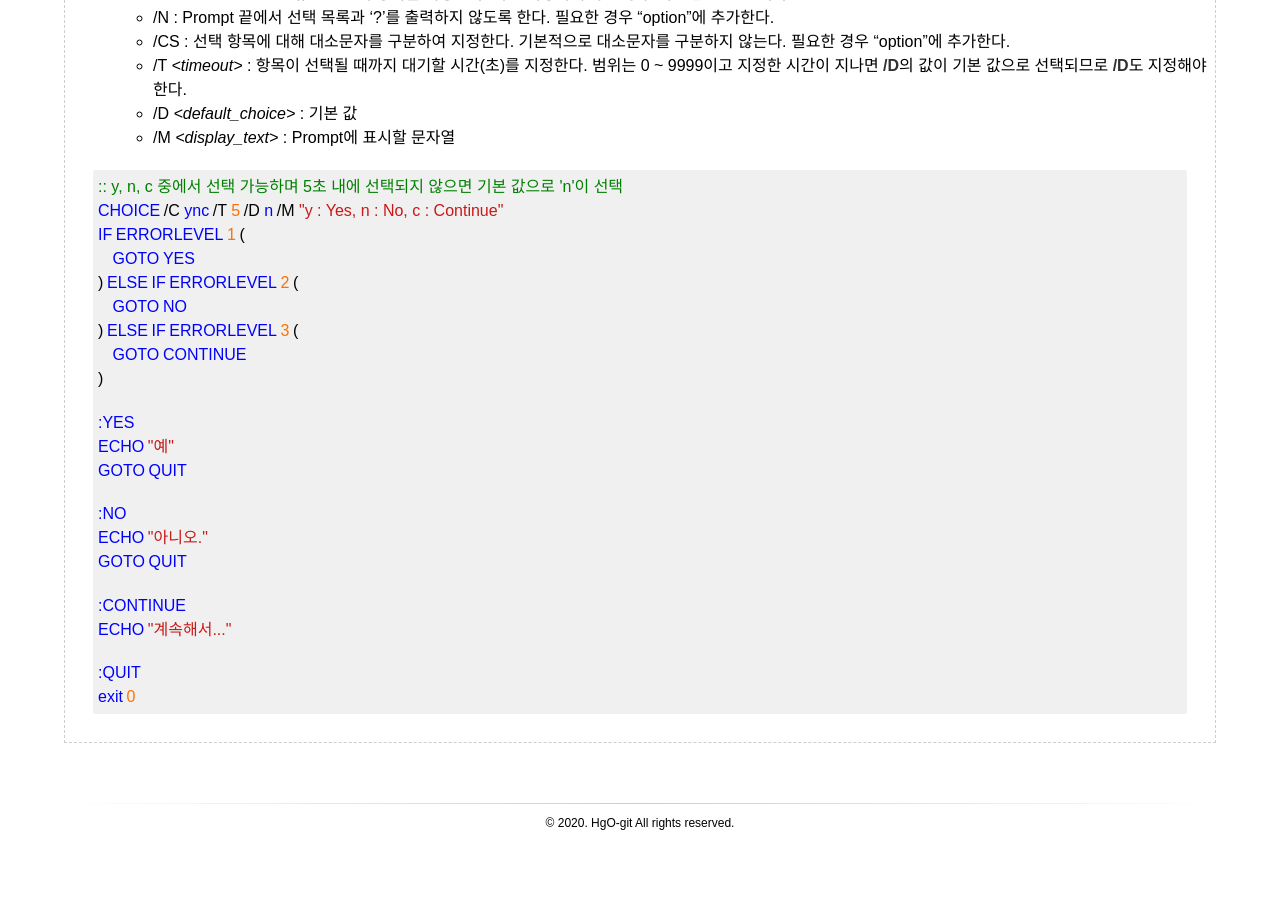
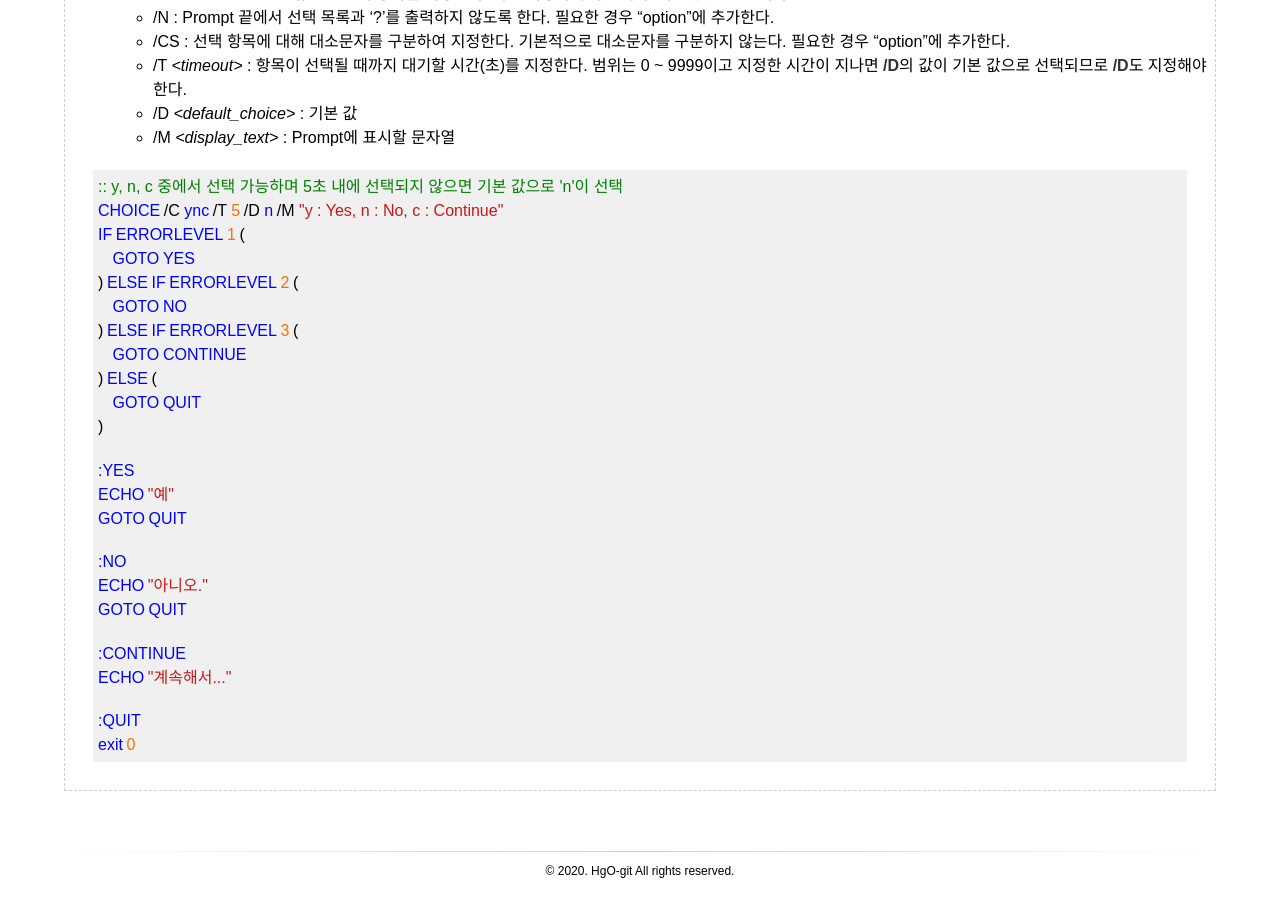
Before and after one commit to HgO-git/hgo-git.github.io, a Jekyll site: the page built from _posts/Shell/2020-07-11-22-13-shell-use-4-other-control-statement.md, in a window 1280 px wide and 900 px high, scrolled down 942 px. Built offline with Jekyll 4.4.1, drawn with Linux system fonts in a browser that asks for light colours; before the commit the page ends 1794 px from its top, so only the background shows below that.

Commit message:
[fix/post] batch 예제부분 수정 - 2020-07-11-22-13-shell-use-4-other-control-statement.md

```diff
--- a/_posts/Shell/2020-07-11-22-13-shell-use-4-other-control-statement.md
+++ b/_posts/Shell/2020-07-11-22-13-shell-use-4-other-control-statement.md
@@ -50,6 +50,8 @@ IF ERRORLEVEL 1 (
     GOTO NO
 ) ELSE IF ERRORLEVEL 3 (
     GOTO CONTINUE
+) ELSE (
+    GOTO QUIT
 )
 
 :YES
```
